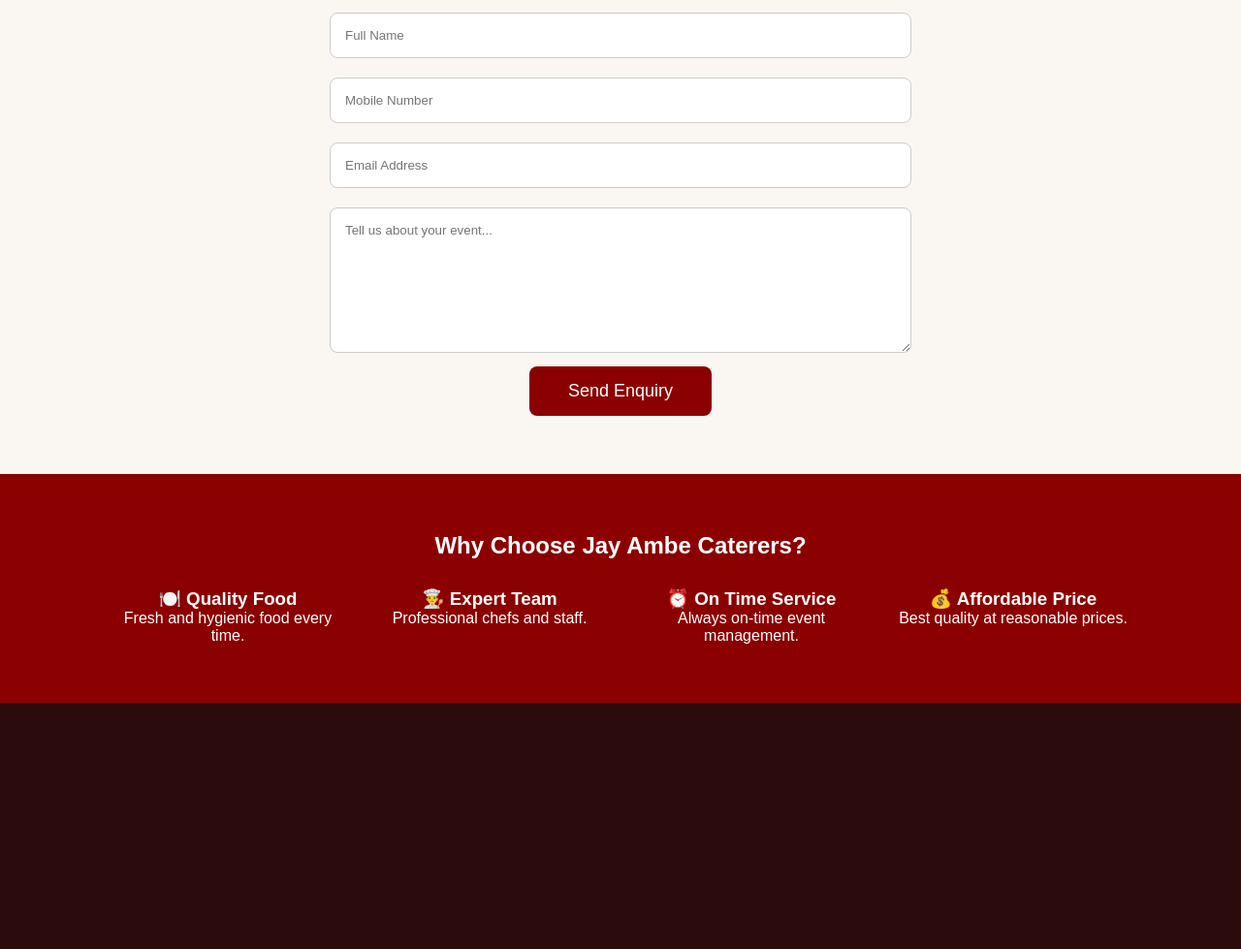
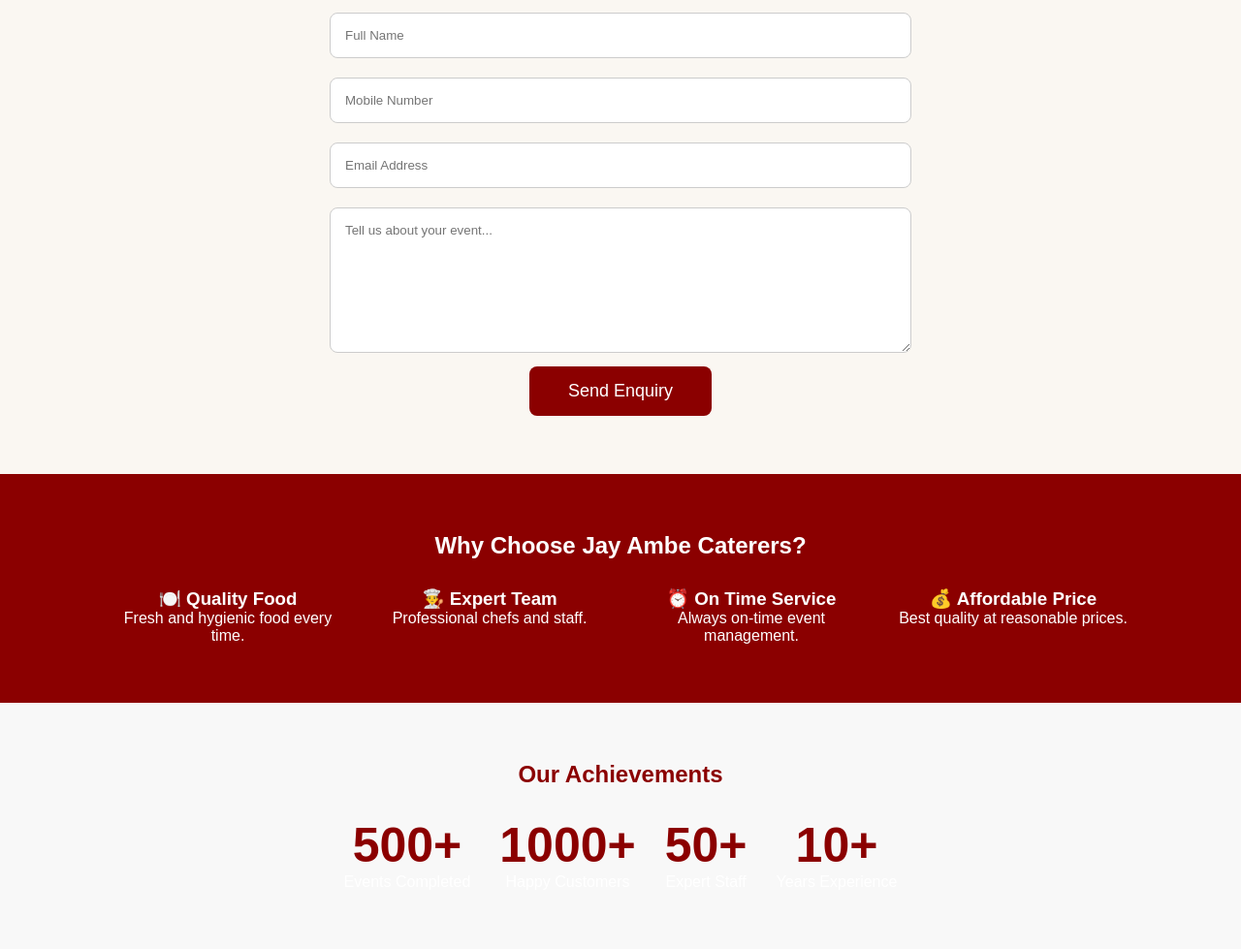
Before and after one commit to mp7148071-art/jay-ambe-caterers-, a plain HTML site: page index.html in a window 1280 px wide. Shown: the part 3294-4273 px from the top of the page at 97% size. Before the commit the page ends 4019 px from the top, so only its background shows below. Drawn offline with Linux system fonts and the light colour scheme.

Commit message:
Update index.html

```diff
--- a/index.html
+++ b/index.html
@@ -366,6 +366,33 @@ Send Enquiry
 
 </div>
     </section>
+   <section style="background:#f8f8f8;padding:60px 20px;text-align:center;">
+<h2 style="color:#8B0000;">Our Achievements</h2>
+
+<div style="display:flex;justify-content:center;flex-wrap:wrap;gap:30px;margin-top:30px;">
+
+<div>
+<h1 style="color:#8B0000;font-size:50px;">500+</h1>
+<p>Events Completed</p>
+</div>
+
+<div>
+<h1 style="color:#8B0000;font-size:50px;">1000+</h1>
+<p>Happy Customers</p>
+</div>
+
+<div>
+<h1 style="color:#8B0000;font-size:50px;">50+</h1>
+<p>Expert Staff</p>
+</div>
+
+<div>
+<h1 style="color:#8B0000;font-size:50px;">10+</h1>
+<p>Years Experience</p>
+</div>
+
+</div>
+   </section>
 
 </body>
 </html>
```
